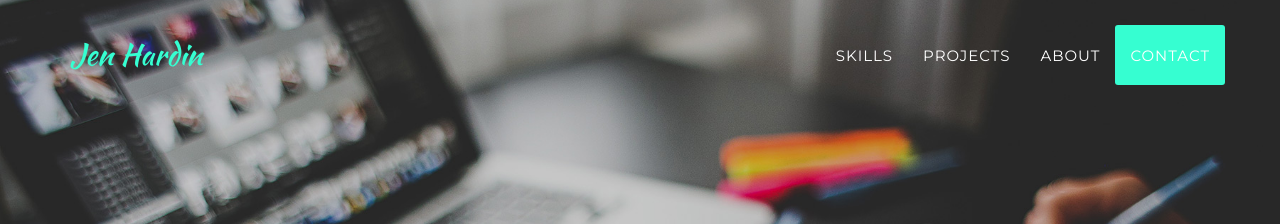
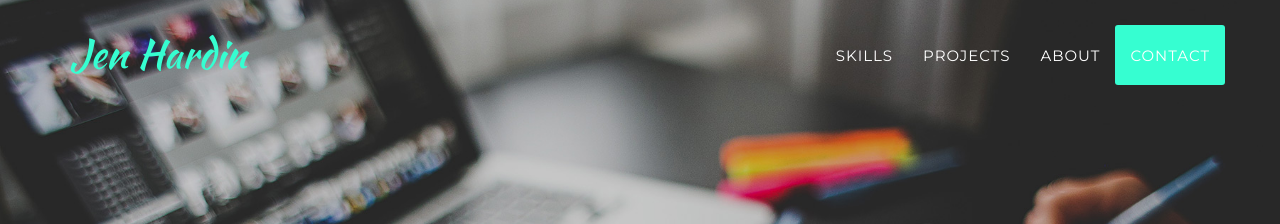
Before and after one commit to jenhardin/jenhardin.github.io, a Jekyll site: the page built from index.html, in a window 1280 px wide. Shown: the top 224 px of the page. Built offline with Jekyll 4.4.1, drawn with Linux system fonts in a browser that asks for light colours; some web fonts are replaced.

Commit message:
Update header.html

```diff
--- a/_includes/header.html
+++ b/_includes/header.html
@@ -9,7 +9,7 @@
                     <span class="icon-bar"></span>
                     <span class="icon-bar"></span>
                 </button>
-                <a class="navbar-brand page-scroll" href="#page-top" style="font-size:30px">{{site.title}}</a>
+                <a class="navbar-brand page-scroll" href="#page-top" style="font-size:40px" >{{site.title}}</a>
             </div>
 
             <!-- Collect the nav links, forms, and other content for toggling -->
```
